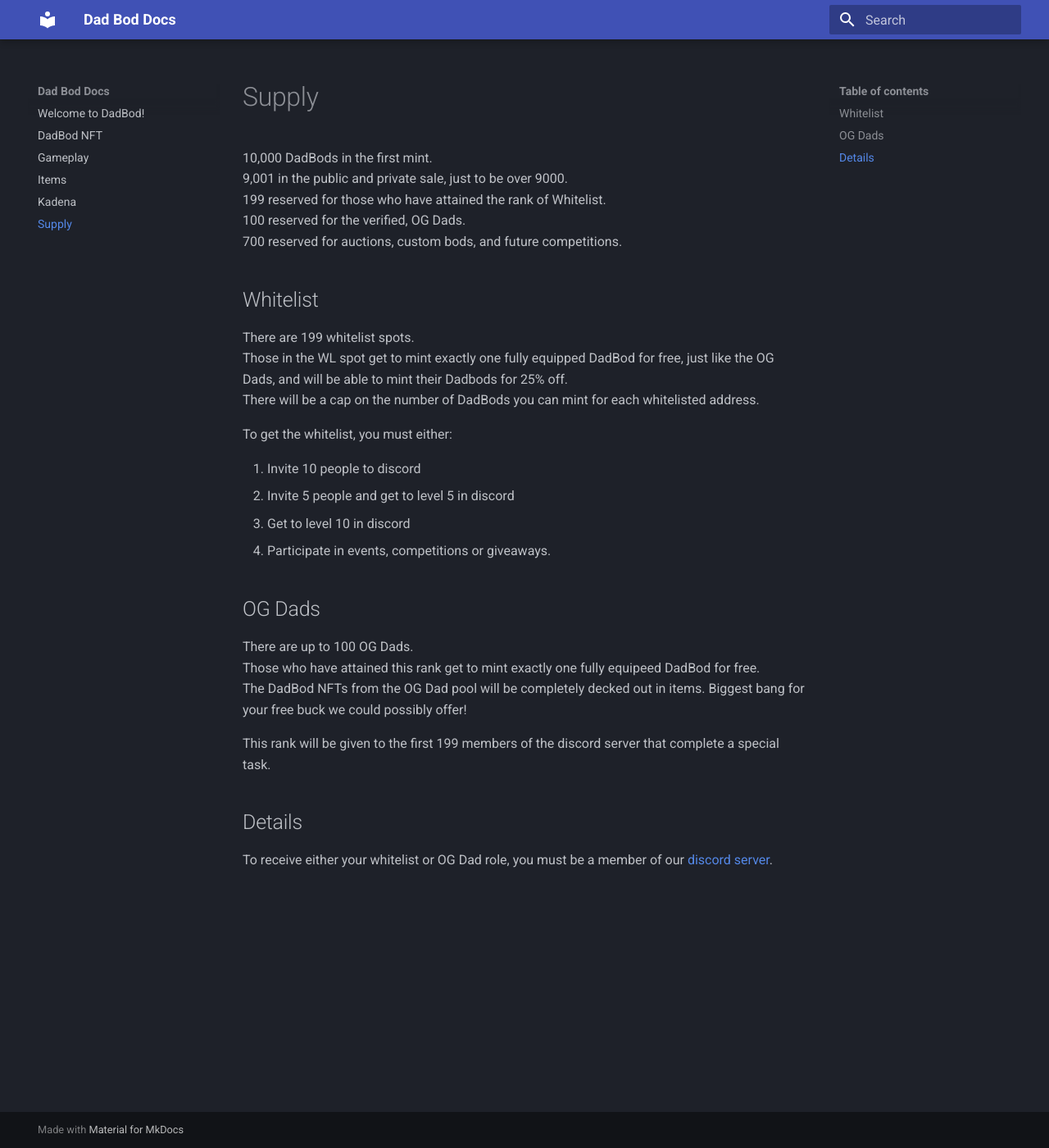
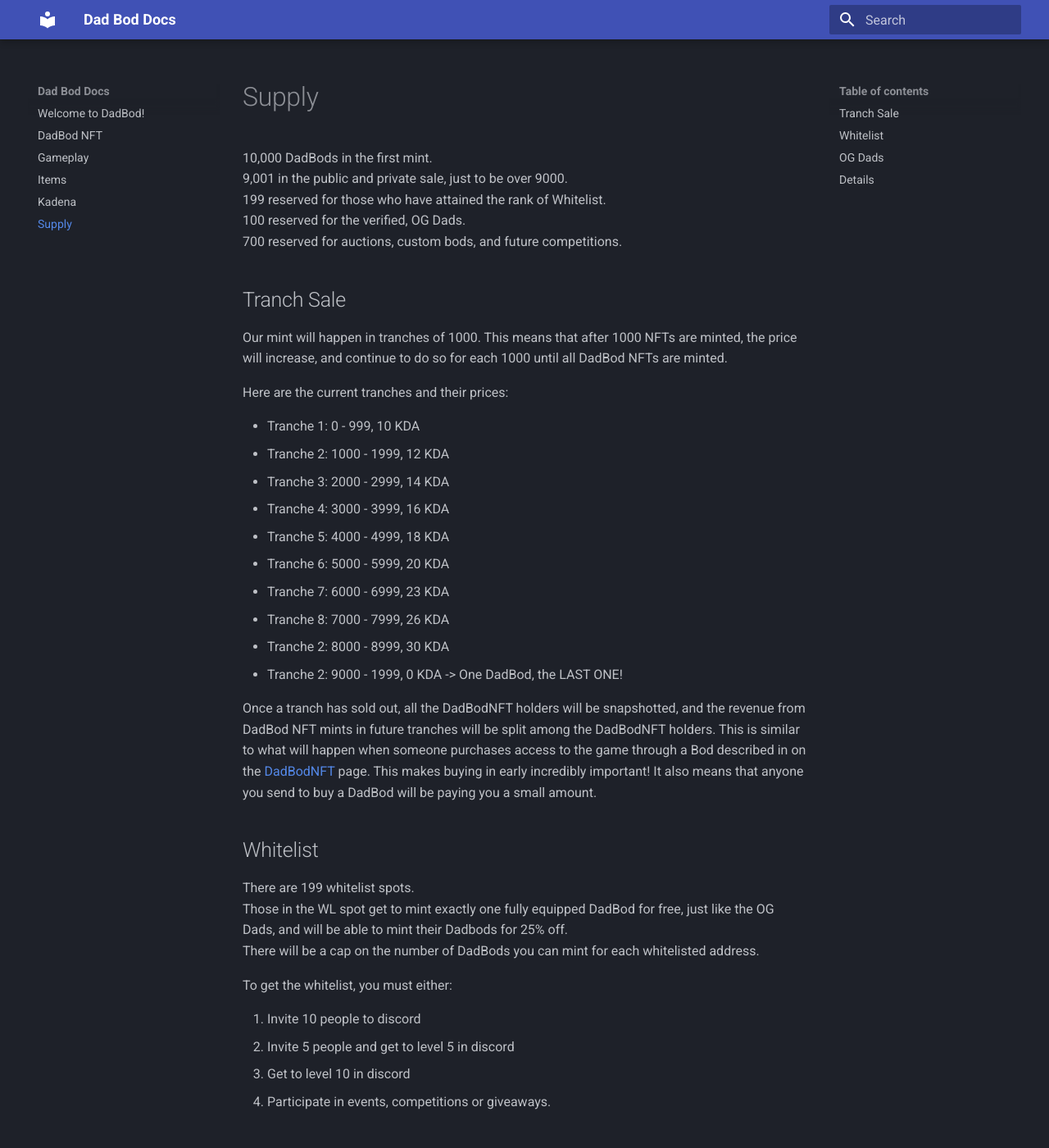
Before and after one commit to DadBodDao/DadBodDocs, an MkDocs documentation site: the page built from docs/Supply.md, in a window 1280 px wide and 1400 px high. Shown: the whole window at 82% size. Built offline with MkDocs 1.6.1 and Material for MkDocs 9.7.7, drawn with Linux system fonts in a browser that asks for light colours.

Commit message:
added tranch sale information

```diff
--- a/docs/Supply.md
+++ b/docs/Supply.md
@@ -4,6 +4,24 @@
 199 reserved for those who have attained the rank of Whitelist.
 100 reserved for the verified, OG Dads.
 700 reserved for auctions, custom bods, and future competitions.
+
+## Tranch Sale
+Our mint will happen in tranches of 1000. This means that after 1000 NFTs are minted, the price will increase, and continue to do so for each 1000 until all DadBod NFTs are minted.
+
+Here are the current tranches and their prices:
+
+- Tranche 1: 0 - 999, 10 KDA
+- Tranche 2: 1000 - 1999, 12 KDA
+- Tranche 3: 2000 - 2999, 14 KDA
+- Tranche 4: 3000 - 3999, 16 KDA
+- Tranche 5: 4000 - 4999, 18 KDA
+- Tranche 6: 5000 - 5999, 20 KDA
+- Tranche 7: 6000 - 6999, 23 KDA
+- Tranche 8: 7000 - 7999, 26 KDA
+- Tranche 2: 8000 - 8999, 30 KDA
+- Tranche 2: 9000 - 1999, 0 KDA -> One DadBod, the LAST ONE!
+
+Once a tranch has sold out, all the DadBodNFT holders will be snapshotted, and the revenue from DadBod NFT mints in future tranches will be split among the DadBodNFT holders. This is similar to what will happen when someone purchases access to the game through a Bod described in on the [DadBodNFT](DadBodNFT.md) page. This makes buying in early incredibly important! It also means that anyone you send to buy a DadBod will be paying you a small amount.
 
 ## Whitelist
 There are 199 whitelist spots.
```
